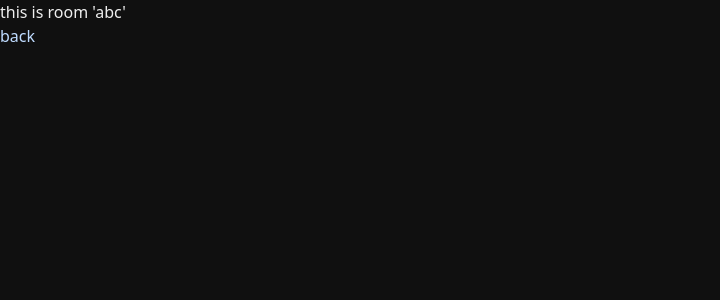
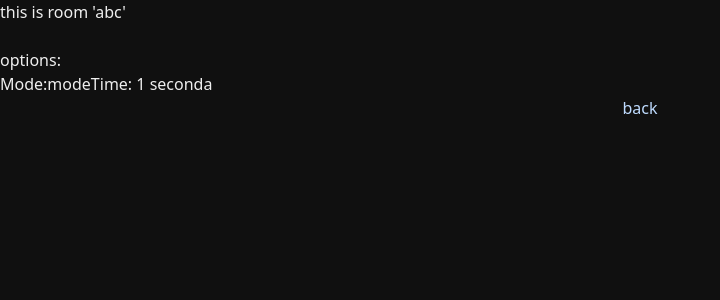
Before and after one commit to rnxden/mathbrawl, a Next.js app: page /rooms/abc in a window 1280 px wide. Shown: the top 300 px of the page, without its empty margins (0-720 px from the left). Built offline with nearby package versions, Linux system fonts and the light colour scheme.

Commit message:
feat: added uuid page generation

```diff
--- a/package.json
+++ b/package.json
@@ -13,7 +13,8 @@
   "dependencies": {
     "next": "15.3.3",
     "react": "^19.0.0",
-    "react-dom": "^19.0.0"
+    "react-dom": "^19.0.0",
+    "uuid": "^11.1.0"
   },
   "devDependencies": {
     "@eslint/eslintrc": "^3",
--- a/src/app/modules/rooms.tsx
+++ b/src/app/modules/rooms.tsx
@@ -1,8 +1,8 @@
-import { randomUUID } from "crypto";
+import { v4 } from "uuid";
 import Room from "./room";
 
 export function createRoom(): Room {
-  let roomId = randomUUID();
+  let roomId = v4();
   return new Room(roomId, {
     mode: "time",
     timeMs: 60000,
--- a/src/app/page.tsx
+++ b/src/app/page.tsx
@@ -1,16 +1,26 @@
-import Link from "next/link";
+"use client";
+
+import { useRouter } from "next/navigation";
+import { createRoom } from "./modules/rooms";
 
 export default function Home() {
+
+  const router = useRouter();
+
+  const handleCreateRoom = () => {
+    const room = createRoom();
+    const roomId = room.id;
+    router.push(`/rooms/${roomId}`);
+  }
+
   return (
     <div className="w-screen h-screen flex flex-col justify-center items-center gap-8">
       <h1 className="text-4xl">Math Brawl</h1>
       <div className="flex flex-col items-center gap-4">
-        <button className="px-16 py-2 border border-white hover:bg-white/25 cursor-pointer text-xl">Create Room</button>
+        <button onClick={ handleCreateRoom } className="px-16 py-2 border border-white hover:bg-white/25 cursor-pointer text-xl">Create Room</button>
         <button className="px-16 py-2 border border-white hover:bg-white/25 cursor-pointer text-xl">Join Room</button>
       </div>
       <div className="flex flex-col items-center gap-2">
-        <Link className="text-blue-200" href="/rooms/abc">room abc</Link>
-        <Link className="text-blue-200" href="/rooms/def">room def</Link>
       </div>
     </div>
   );
--- a/src/app/rooms/[uuid]/page.tsx
+++ b/src/app/rooms/[uuid]/page.tsx
@@ -1,5 +1,4 @@
 import Link from "next/link";
-
 interface PageParams {
   uuid: string;
 }
@@ -7,10 +6,16 @@ interface PageParams {
 export default async function Page({ params }: { params: Promise<PageParams> }) {
   let { uuid } = await params;
 
+
   return (
     <div>
       <h1>this is room '{uuid}'</h1>
-      <Link className="text-blue-200" href="/">back</Link>
+      <br></br>
+      <h2>options:</h2>
+      <a>Mode:mode</a>
+      <a>Time: 1 second</a>
+      <a>a</a>
+      <Link className="flex flex-col items-center text-blue-200" href="/">back</Link>
     </div>
   );
 }
```
Also changed, not shown: 1 other file (tests, documents, lock files or other folders).
